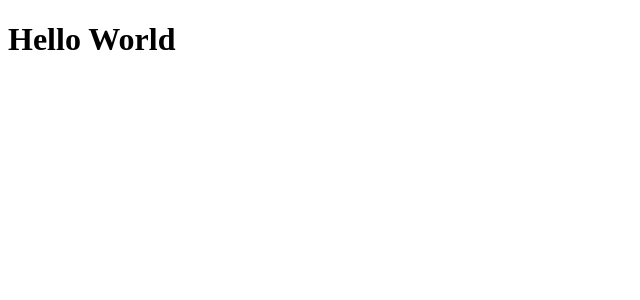
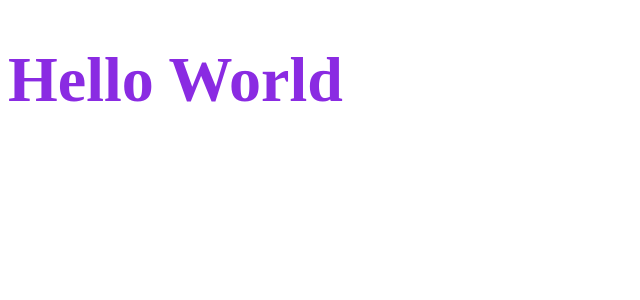
Before and after one commit to diegoveigass/ignite-dtmoney, a React (Create React App) app: page / in a window 1280 px wide. Shown: the top 300 px of the page, without its empty margins (0-640 px from the left). Built offline with nearby package versions, Linux system fonts and the light colour scheme.

Commit message:
Instalando Styled Components
Criado o primeiro componente styled na aplicação, Title. Instalação do styled-components

```diff
--- a/package.json
+++ b/package.json
@@ -6,6 +6,7 @@
     "react": "^17.0.2",
     "react-dom": "^17.0.2",
     "react-scripts": "4.0.3",
+    "styled-components": "^5.3.0",
     "web-vitals": "^1.0.1"
   },
   "devDependencies": {
@@ -16,6 +17,7 @@
     "@types/node": "^12.0.0",
     "@types/react": "^17.0.0",
     "@types/react-dom": "^17.0.0",
+    "@types/styled-components": "^5.1.9",
     "typescript": "^4.1.2"
   },
   "scripts": {
--- a/src/App.tsx
+++ b/src/App.tsx
@@ -1,7 +1,14 @@
+import styled from 'styled-components';
+
+const Title = styled.h1`
+  font-size: 64px;
+  color: blueviolet;
+`;
+
 export function App() {
   return (
-    <div>
-      <h1>Hello World</h1>
+    <div className="App">
+      <Title>Hello World</Title>
     </div>
   );
 }
```
Also changed, not shown: 1 other file (tests, documents, lock files or other folders).
